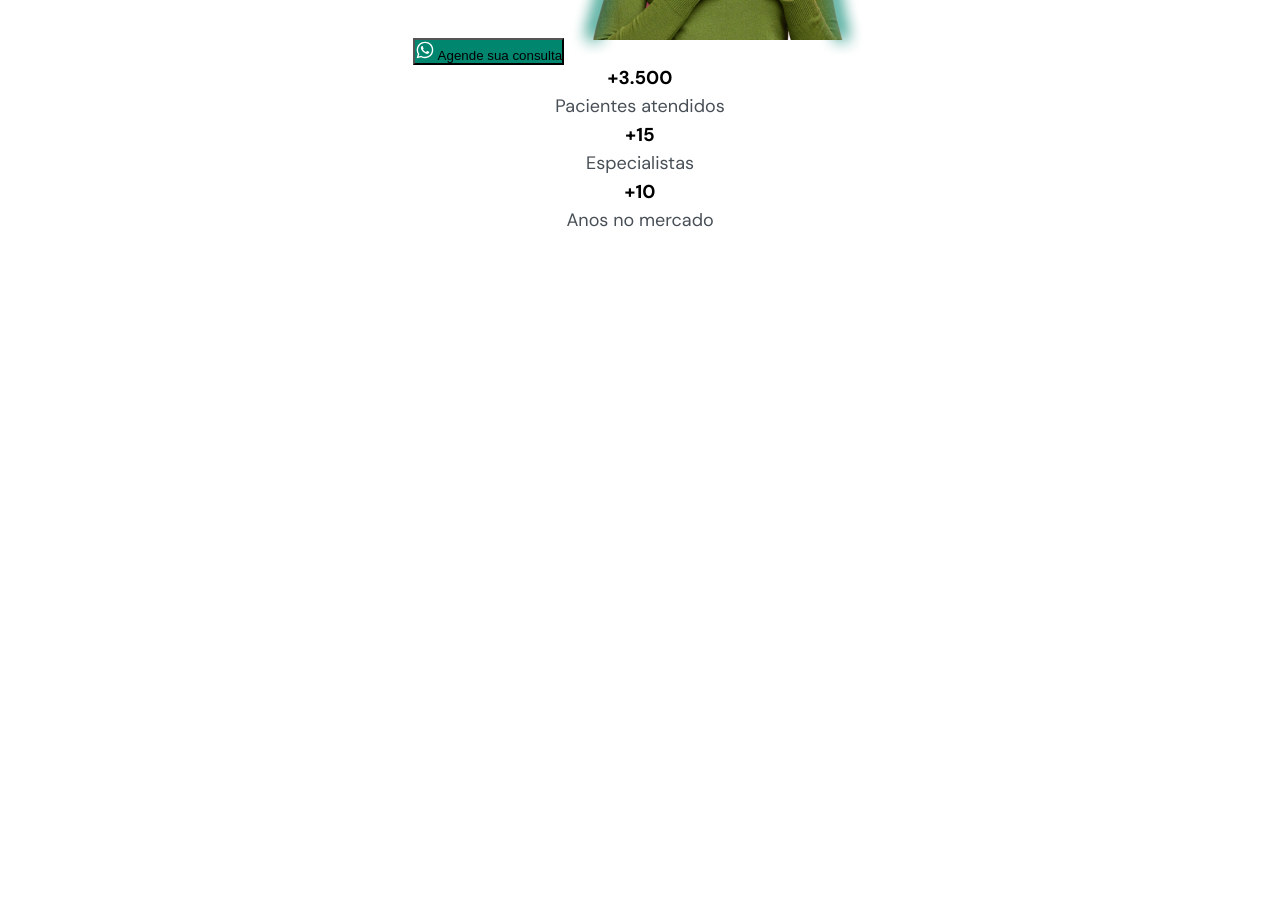
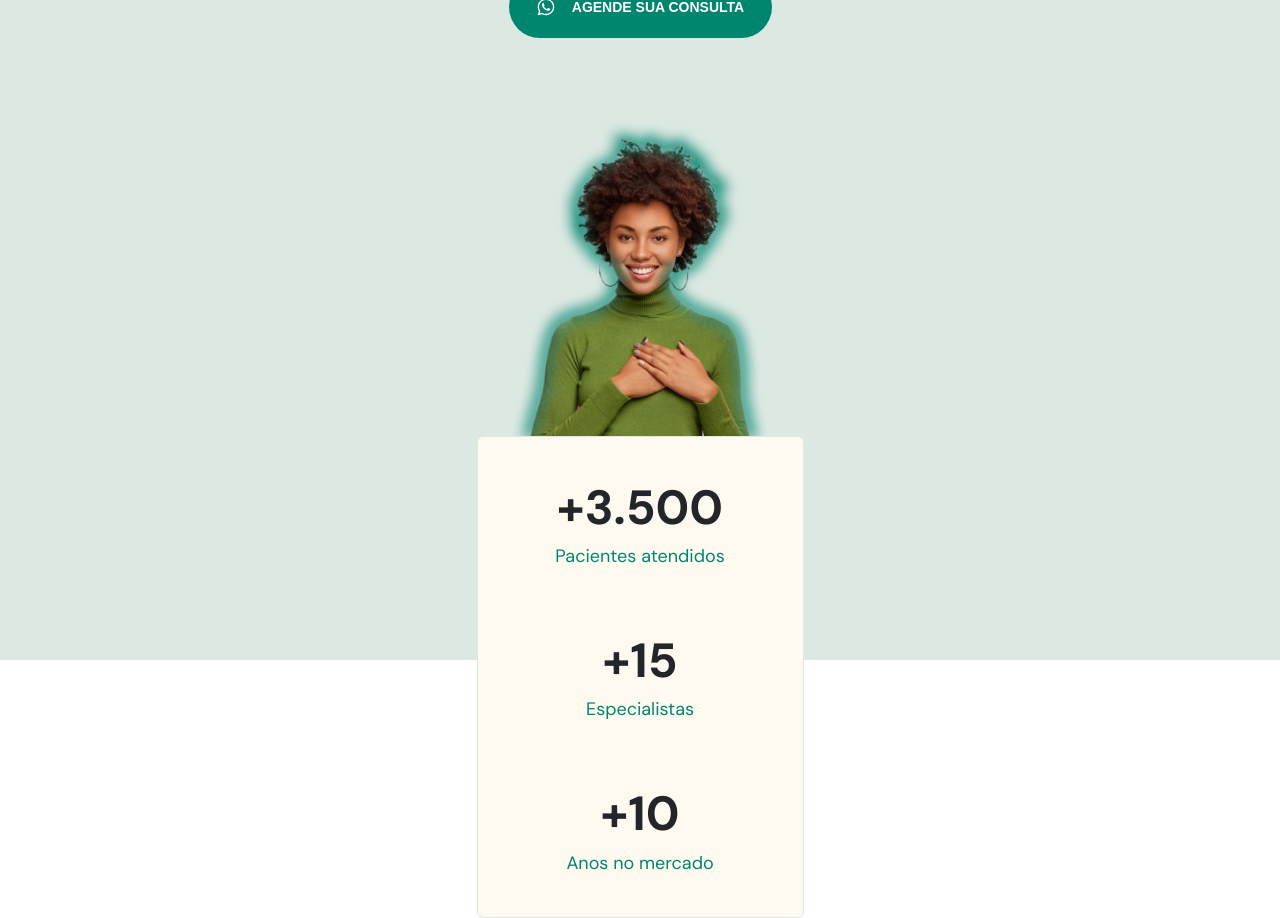
Before and after one commit to LucasCBRUM/Nlw_Origin, a plain HTML site: page index.html in a window 1280 px wide. Shown: the part 420-1338 px from the top of the page. Before the commit the page ends 800 px from the top, so only its background shows below. Drawn offline with Linux system fonts and the light colour scheme.

Commit message:
adjusts
Finish the button, adjust background page

```diff
--- a/index.css
+++ b/index.css
@@ -1,13 +1,17 @@
 *{
     padding: 0;
     margin: 0;
+
+    box-sizing: border-box;
 }
 
-:root{
+:root{          /*elemento pai, pagina*/
     font-size: 62.5%; /*1 rem = 10px*/
     --primary-color: #00856f;
     --headline-color: #22262a;
     --paragraph: #484f56;
+    --brand-beige: #fffaf0;
+    --brand-light: #dce9e3;
 }
 
 body {
@@ -16,15 +20,22 @@ body {
     text-align: center;
 }
 
+header{
+    width: 37.5rem;
+    margin-inline: auto;
+    margin-top: 4.1rem;
+
+    padding-left: 2rem;
+    padding-right: 2rem;
+}
+
 h4{
 font-size: 1.4rem; /*1rem = root font size defined by user*/
 line-height: 150%;
 color: var(--primary-color);
-/* identical to box height, or 21px */
+letter-spacing: 0.08em;
+margin-bottom: 1.6rem;
 
-letter-spacing: 0.08em;
-
-/* Primary Colors/brand-green */
 }
 
 h1{
@@ -32,14 +43,92 @@ h1{
     line-height: 130%;
     text-align: center;
     color: var(--headline-color);
+
+    margin-bottom: 2.4rem;
 }
 
 p{
     font-size: 1.8rem;
     line-height: 180%;
     color : var(--paragraph);
+
+    margin-bottom: 3.2rem;
 }
 
 button{
     background-color: var(--primary-color);
+
+    border: none;
+    border-radius: 8rem;
+
+    margin-bottom: 6rem;
+
+    height: 6.2rem;
+    width: 26.3rem;
+
+    color: white;
+
+    font-size: 1.4rem;
+    font-weight: 700;
+    text-transform: uppercase;
+
+    display: flex;
+    flex-direction: row;
+    justify-content: center;
+    align-items: center;
+    gap: 1.6rem;
+
+    margin-inline: auto;
 }
+
+.stats{
+    width: 32.7rem;
+    padding-block: 4rem; /* coloca o padding no top e no bottom*/
+    margin-inline: auto; /* same left and right*/
+
+    background-color: var(--brand-beige);
+    border: 1px solid var(--brand-light);
+    border-radius: 0.6rem;
+
+    display: flex;
+    flex-direction: column;
+    justify-content: center;  /*Realiza a centralização em relação ao eixo do flex-direction*/
+    gap: 6rem;    /* separação entre objetos dentro do display flex*/
+
+}
+
+.stat p{
+    margin: 0;
+    color: var(--primary-color);
+    line-height: 150%;
+}
+
+.stat h3{
+    font-size: 4.8rem;
+    color: var(--headline-color);
+    line-height: 130%;
+
+    margin-bottom: 0.4rem;
+}
+
+header img{
+    width: 26.4rem;
+    display: block;
+    margin-inline: auto;
+
+    object-position: 0 2rem;
+}
+
+
+header::before{  /*adicionar uma tag antes dos itens do header*/
+    content: "";
+    width: 100vw;
+    height: 108rem;
+    background-color: var(--brand-light);
+    display: block;
+
+    position: absolute;
+    top: 0;
+    left: 0;
+    z-index: -1;
+}
--- a/index.html
+++ b/index.html
@@ -11,6 +11,8 @@
     <title>DoctorCare</title>
 </head>
 <body>
+
+    <header>
     <h4>
         BOAS-VINDAS A DOCTORCARE
     </h4>
@@ -27,14 +29,21 @@
 
         Agende sua consulta</button>
         <img src="./assets/Foto.png" alt="Black woman wearing a green sweater"/>
-
+        <div class="stats">
+            <div class="stat">
                 <h3>+3.500</h3>
                 <p>Pacientes atendidos</p>
+            </div>
+            <div class="stat">
                 <h3>+15</h3>
                 <p>Especialistas</p>
+            </div>
+            <div class="stat">
                 <h3>+10</h3>
                 <p>Anos no mercado</p>
-
+            </div>
+        </div>
+    </header>
 
         <!--- unsplash service to images --->
 </body>
```
Lines whose indentation alone changed are shown as unchanged.
